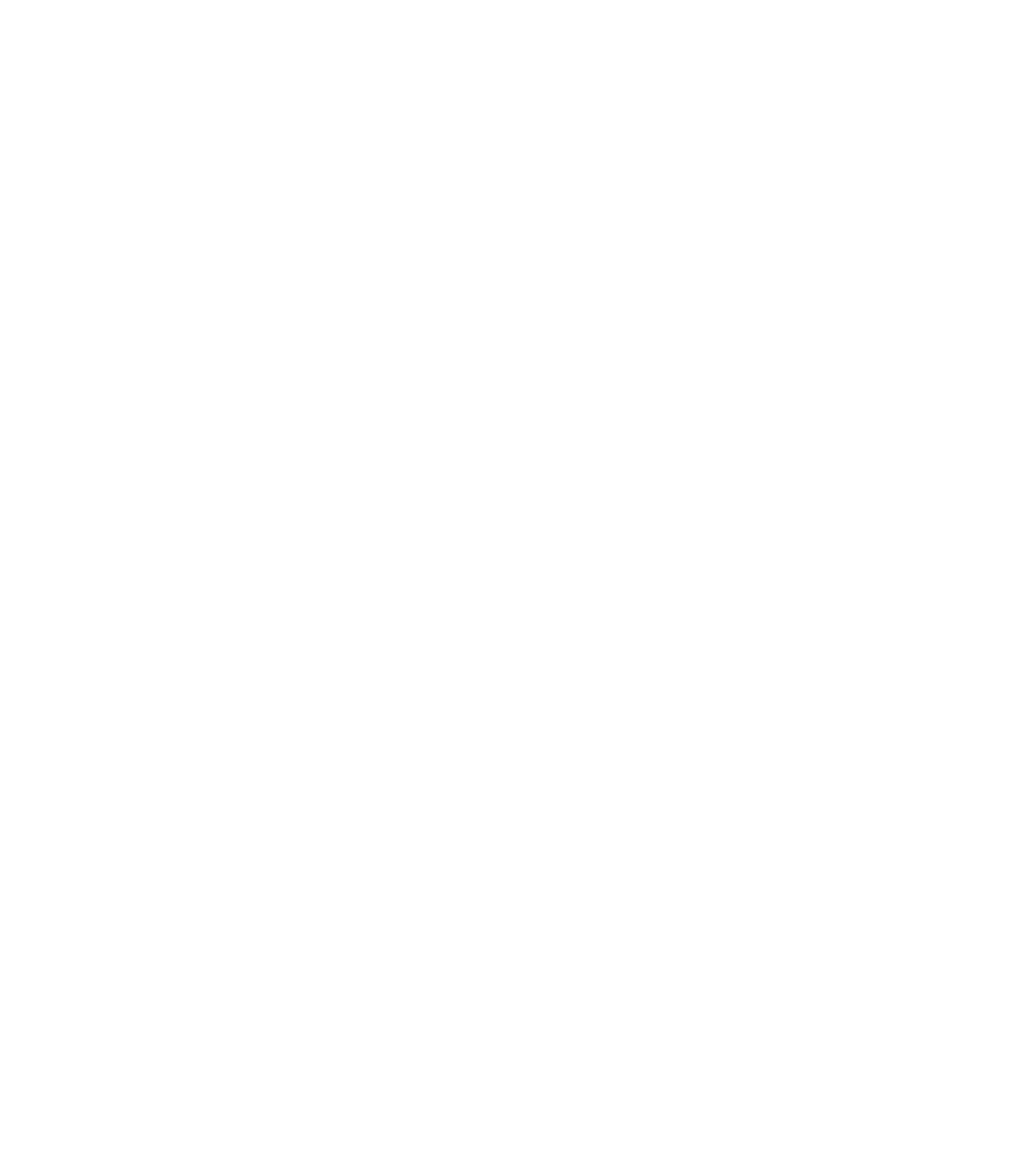
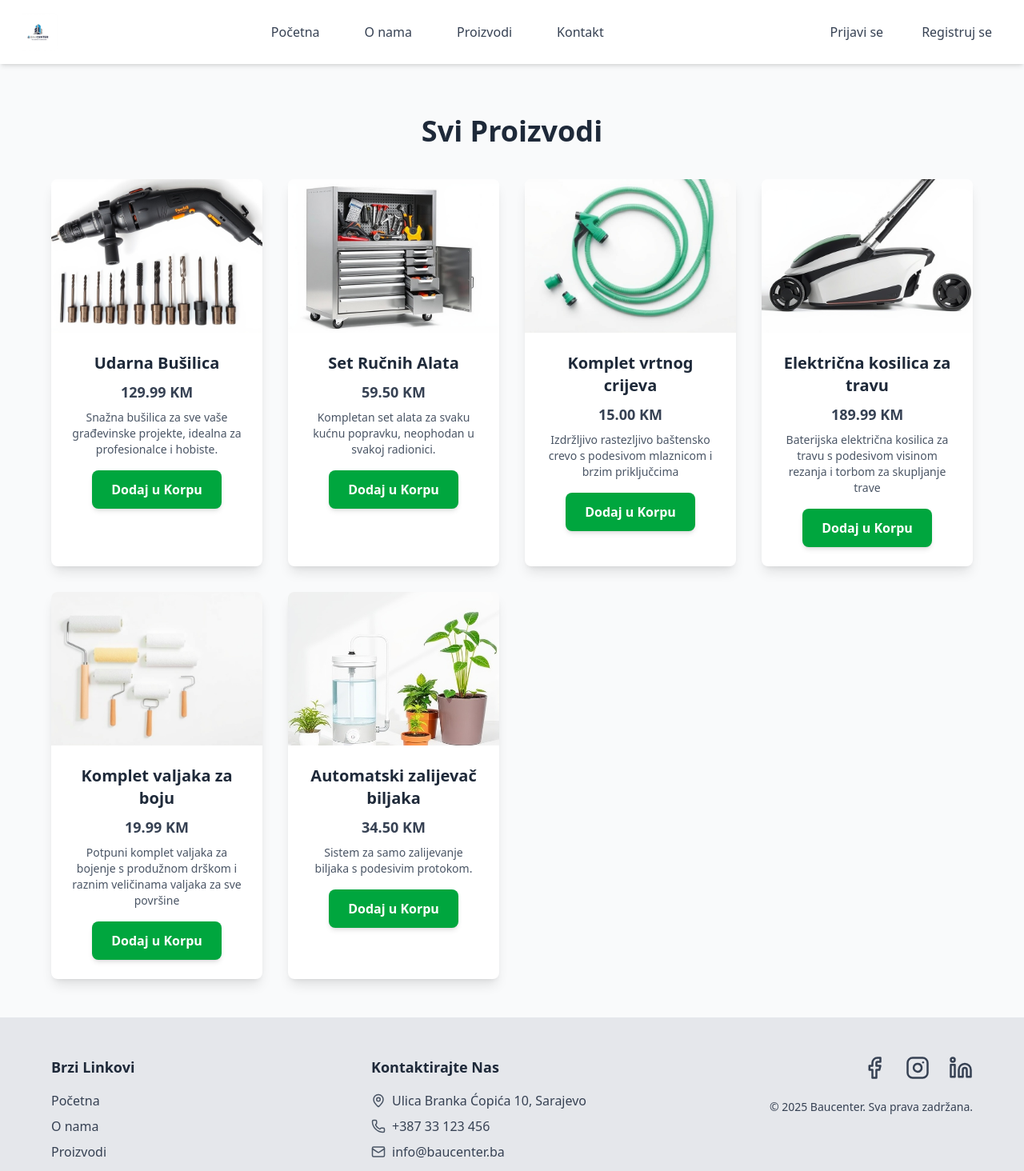
Before and after one commit to Mugdin12/baucentar-dws, a React (Vite) app: page /proizvodi in a window 1280 px wide. Before the commit this address had no page. Shown: the top 1464 px of the page at 80% size. Before the commit the page ends 800 px from the top, so only its background shows below. Built offline with nearby package versions, Linux system fonts and the light colour scheme.

Commit message:
Dodavanje proizvodi stranice

```diff
--- a/src/App.jsx
+++ b/src/App.jsx
@@ -2,6 +2,7 @@
 import { BrowserRouter as Router, Routes, Route } from 'react-router-dom';
 import Home from './Pages/Home.jsx'; // Uvezite Home komponentu
 import About from "./Pages/About.jsx"
+import Shop from "./Pages/Shop.jsx"
 
 function App() {
     return (
@@ -9,6 +10,7 @@
             <Routes> {/* Definirajte rute unutar Routes komponente */}
                 <Route path="/" element={<Home />} /> {/* Ruta za početnu stranicu */}
                 <Route path="/o-nama" element={<About />} />
+                <Route path="/proizvodi" element={<Shop />} />
             </Routes>
         </Router>
     );
--- /dev/null
+++ b/src/Pages/Shop.jsx
@@ -0,0 +1,24 @@
+import React from 'react';
+import { products } from '../data'; // Uvezite podatke o proizvodima iz data.jsx
+import Card from '../components/Card.jsx'; // Uvezite Card komponentu
+import Navbar from '../components/Navbar'; // Uvezite Navbar komponentu
+import Footer from '../components/Footer'; // Uvezite Footer komponentu
+
+export default function Shop() {
+    return (
+        <div className="min-h-screen bg-gray-50 flex flex-col pt-24"> {/* pt-24 za fiksni navbar */}
+            <Navbar /> {/* Prikaz Navbara na Shop stranici */}
+            <main className="flex-grow w-full px-6 py-12">
+                <div className="max-w-6xl mx-auto">
+                    <h1 className="text-4xl font-bold text-center text-gray-800 mb-10">Svi Proizvodi</h1>
+                    <div className="grid grid-cols-1 sm:grid-cols-2 md:grid-cols-3 lg:grid-cols-4 gap-8"> {/* Prilagođen grid za više proizvoda */}
+                        {products.map((product) => (
+                            <Card key={product.id} product={product} /> // Renderujte Card komponentu za svaki proizvod
+                        ))}
+                    </div>
+                </div>
+            </main>
+            <Footer /> {/* Prikaz Footera na Shop stranici */}
+        </div>
+    );
+}
--- a/src/components/Footer.jsx
+++ b/src/components/Footer.jsx
@@ -14,7 +14,7 @@
                     <ul className="space-y-2">
                         <li><a href="#" className="hover:text-blue-600 transition-colors">Početna</a></li>
                         <li><a href="/o-nama" className="hover:text-blue-600 transition-colors">O nama</a></li>
-                        <li><a href="/Shop" className="hover:text-blue-600 transition-colors">Proizvodi</a></li>
+                        <li><a href="/proizvodi" className="hover:text-blue-600 transition-colors">Proizvodi</a></li>
                         <li><a href="#" className="hover:text-blue-600 transition-colors">Kontakt</a></li>
                     </ul>
                 </div>
--- a/src/components/ImageGallery.jsx
+++ b/src/components/ImageGallery.jsx
@@ -61,7 +61,7 @@
                     <p className="text-white text-base sm:text-lg mb-4 drop-shadow-lg">Pogledajte naše najnovije električne alate</p>
                     {/* ✨ Dodan onClick handler za dugme "Kupite Sada" da vodi na /Shop */}
                     <button
-                        onClick={() => { window.location.href = '/Shop'; }} // Preusmjerava na /Shop
+                        onClick={() => { window.location.href = '/proizvodi'; }} // Preusmjerava na /Shop
                         className="bg-[#00a63e] hover:bg-green-600 text-white px-5 py-2 rounded-md w-fit shadow-lg transition-colors"
                     >
                         Kupite Sada
--- a/src/components/Navbar.jsx
+++ b/src/components/Navbar.jsx
@@ -47,6 +47,7 @@
                 <div className="hidden md:flex space-x-8 flex-1 justify-center">
                     <a href="#" className="text-gray-700 hover:bg-green-600 hover:text-white font-medium transition-all px-3 py-2 rounded-lg">Početna</a>
                     <a href="/o-nama" className="text-gray-700 hover:bg-green-600 hover:text-white font-medium transition-all px-3 py-2 rounded-lg">O nama</a>
+                    <a href="/proizvodi" className="text-gray-700 hover:bg-green-600 hover:text-white font-medium transition-all px-3 py-2 rounded-lg">Proizvodi</a>
                     <a href="#" className="text-gray-700 hover:bg-green-600 hover:text-white font-medium transition-all px-3 py-2 rounded-lg">Kontakt</a>
                 </div>
 
@@ -80,6 +81,7 @@
                     <div className="flex flex-col items-center space-y-4">
                         <a href="#" className="text-gray-700 hover:bg-green-600 hover:text-white font-medium w-full text-center py-2 px-3 rounded-lg">Početna</a>
                         <a href="/o-nama" className="text-gray-700 hover:bg-green-600 hover:text-white font-medium w-full text-center py-2 px-3 rounded-lg">O nama</a>
+                        <a href="/proizvodi" className="text-gray-700 hover:bg-green-600 hover:text-white font-medium w-full text-center py-2 px-3 rounded-lg">Proizvodi</a>
                         <a href="#" className="text-gray-700 hover:bg-green-600 hover:text-white font-medium w-full text-center py-2 px-3 rounded-lg">Kontakt</a>
                         <div className="w-full h-px bg-gray-200 my-2"></div>
                         <a href="#" className="text-gray-700 hover:bg-green-600 hover:text-white font-medium w-full text-center py-2 px-4 rounded-lg">Prijavi se</a>
--- a/src/index.css
+++ b/src/index.css
@@ -8,3 +8,6 @@
   min-width: 320px;
   min-height: 100vh;
 }
+button, a {
+  cursor: pointer;
+}
```
